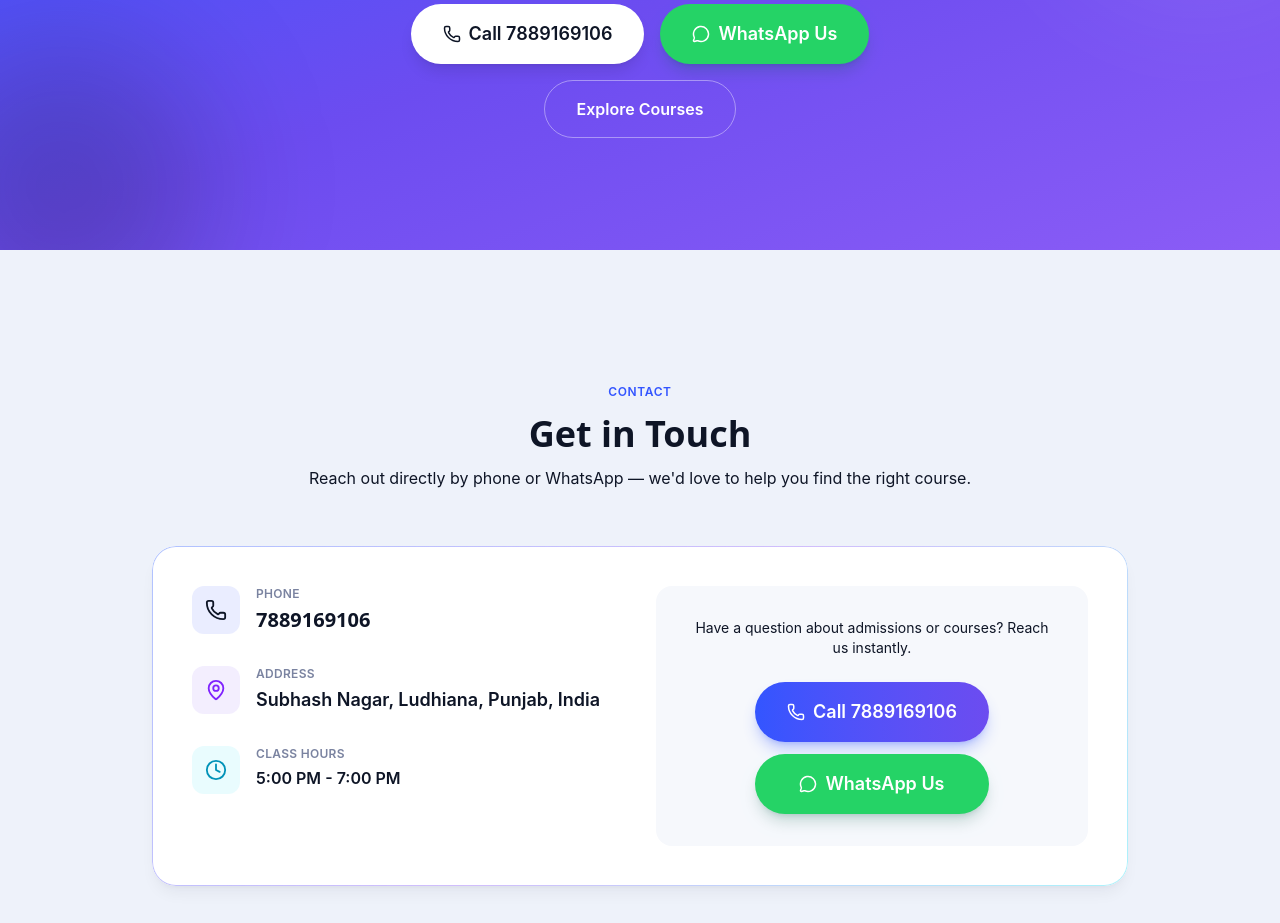
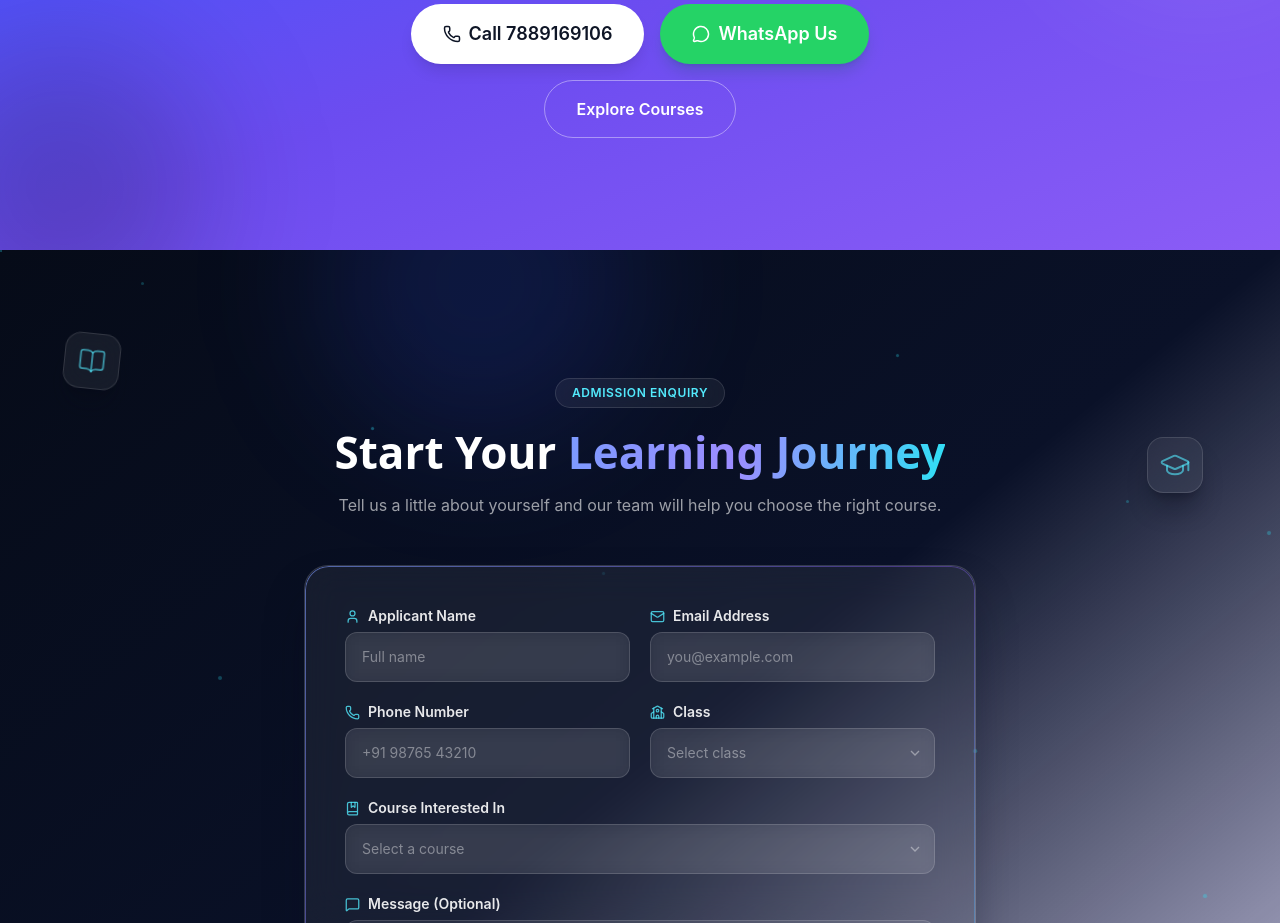
Before and after one commit to PraveshRaosahab/swastik-institution, a React (Vite) app: page / in a window 1280 px wide. Shown: the part 5480-6403 px from the top of the page. Built offline with nearby package versions, Linux system fonts and the light colour scheme.

Commit message:
Move enquiry form above contact section

```diff
--- a/src/App.jsx
+++ b/src/App.jsx
@@ -26,6 +26,7 @@ function App() {
         <LearningJourney />
         <Testimonials />
         <CTA />
+        <EnquiryForm />
         <Contact />
       </main>
       <Footer />
```
